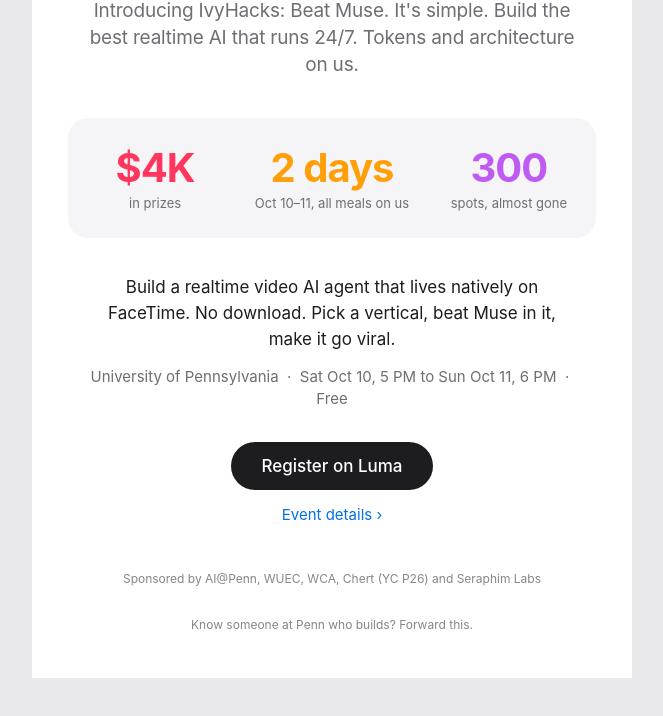
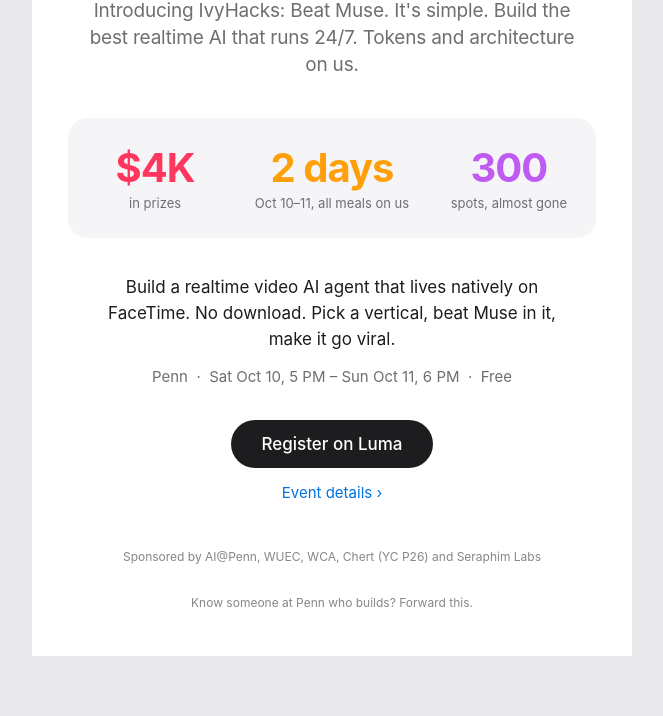
Before and after one commit to HMM76/ivyhacks-beat-muse-kit, a plain HTML site: page index.html in a window 1280 px wide. Shown: the part 596-1312 px from the top of the page, without its empty margins (308-971 px from the left). Drawn offline with Linux system fonts and the light colour scheme.

Commit message:
details line fits one row

```diff
--- a/index.html
+++ b/index.html
@@ -85,7 +85,7 @@
         Build a realtime video AI agent that lives natively on FaceTime. No download. Pick a vertical, beat Muse in it, make it go viral.
       </div>
       <div style="font-family: -apple-system, BlinkMacSystemFont, 'SF Pro Text', 'Helvetica Neue', Helvetica, Arial, sans-serif; font-size: 15px; line-height: 22px; color: #6e6e73; padding-top: 14px;">
-        University of Pennsylvania &nbsp;·&nbsp; Sat Oct 10, 5 PM to Sun Oct 11, 6 PM &nbsp;·&nbsp; Free
+        Penn &nbsp;·&nbsp; Sat Oct 10, 5 PM – Sun Oct 11, 6 PM &nbsp;·&nbsp; Free
       </div>
     </td>
   </tr>
```
